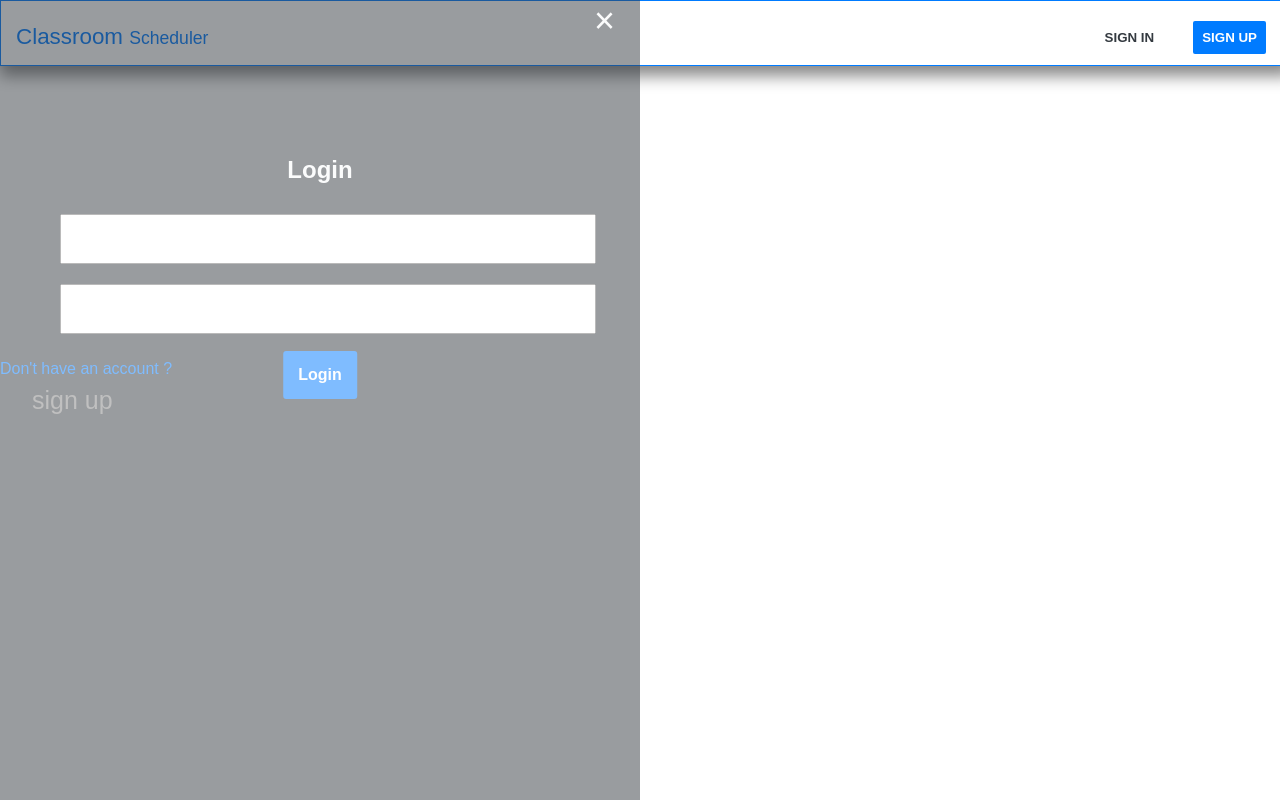
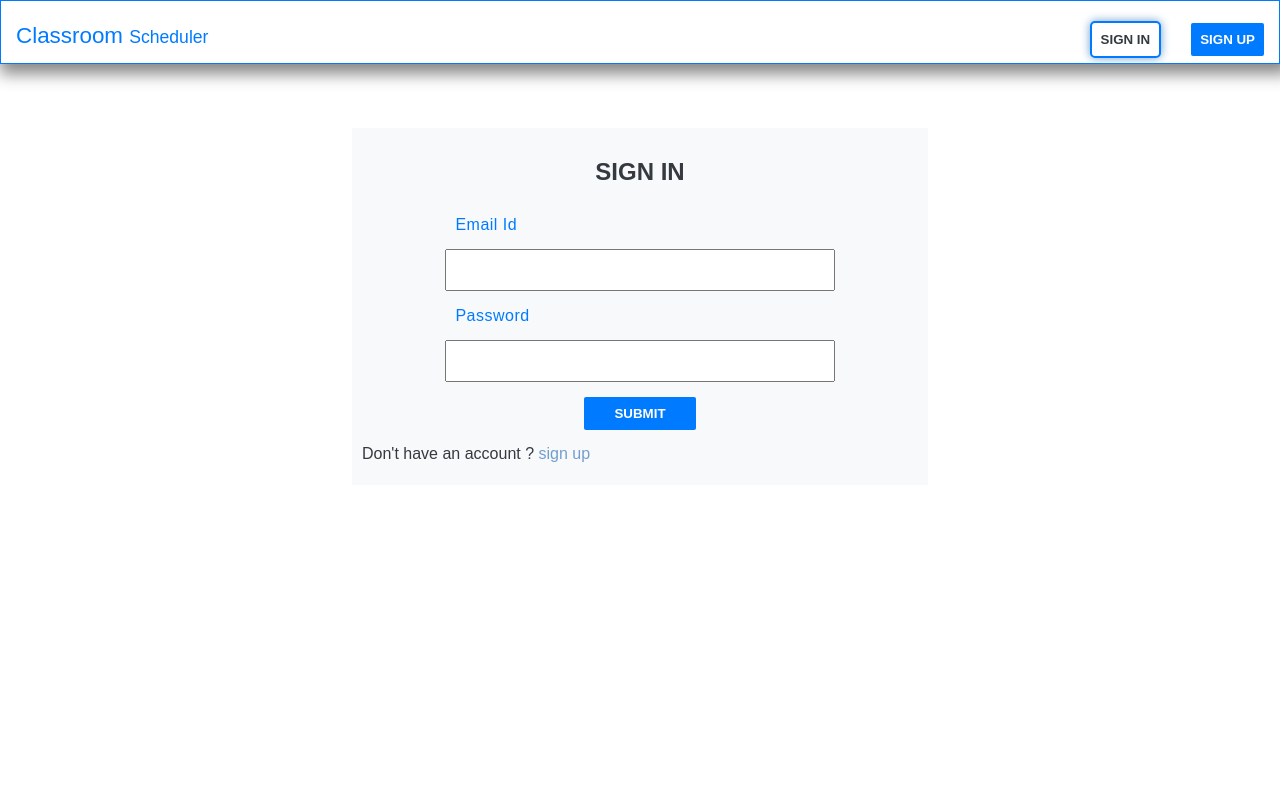
Before and after one commit to ak-1420/Scheduler, a React (Create React App) app in the folder client/: page / in a window 1280 px wide. Both pictures are taken after a click on the button "SIGN IN". Built offline with nearby package versions, Linux system fonts and the light colour scheme.

Commit message:
sign in & sign up ui added

```diff
--- a/client/public/css/styles.css
+++ b/client/public/css/styles.css
@@ -1,5 +1,20 @@
+* {
+  -webkit-box-sizing: border-box;
+          box-sizing: border-box;
+}
+
 .text-light {
   color: #f8f9fa;
+}
+
+.text-dark {
+  color: #343a40;
+}
+
+.text-center {
+  -webkit-box-align: center;
+      -ms-flex-align: center;
+          align-items: center;
 }
 
 body {
@@ -23,6 +38,7 @@ header {
 
 header .text-title {
   font-weight: 500;
+  cursor: pointer;
   padding: 10px;
   font-size: 1.4rem;
   margin: 5px;
@@ -72,7 +88,7 @@ header .auth {
 }
 
 main {
-  min-height: 90vh;
+  min-height: 75vh;
   margin: 0;
   padding: 0;
   height: auto;
@@ -80,76 +96,99 @@ main {
   margin-top: 5rem;
 }
 
-#auth-drawer {
-  height: 100%;
-  width: 0;
-  position: fixed;
-  z-index: 1;
-  top: 0;
-  left: 0;
-  background-color: #343a40;
-  opacity: 0.5;
-  overflow-x: hidden;
-  -webkit-transition: 0.5s;
-  transition: 0.5s;
-  padding-top: 60px;
+.container {
+  margin: 10% auto 10% auto;
+  width: 45%;
+  min-height: 320px;
+  background-color: #f8f9fa;
+  height: auto;
+  padding: 10px;
 }
 
-#auth-drawer .login {
-  -webkit-box-sizing: border-box;
-          box-sizing: border-box;
-  min-width: 320px;
-  max-height: 320px;
-  margin-top: 15%;
+.login {
+  margin: 2% auto 2% auto;
+  width: 100%;
+  -webkit-box-align: center;
+      -ms-flex-align: center;
+          align-items: center;
+  -webkit-box-pack: center;
+      -ms-flex-pack: center;
+          justify-content: center;
 }
 
-#auth-drawer .login h2 {
+.login h2 {
   text-align: center;
 }
 
-#auth-drawer span {
-  position: absolute;
-  top: 0;
-  right: 25px;
-  font-size: 36px;
-  margin-left: 50px;
-  cursor: pointer;
-  color: #f8f9fa;
+.login .btn {
+  width: 20%;
+  margin-left: auto;
+  margin-right: auto;
+  text-align: center;
+  display: -ms-grid;
+  display: grid;
 }
 
-#auth-drawer a {
-  padding: 8px 8px 8px 32px;
-  text-decoration: none;
-  font-size: 25px;
-  color: #818181;
-  display: block;
-  -webkit-transition: 0.3s;
-  transition: 0.3s;
-}
-
-@media screen and (max-height: 450px) {
-  .auth-drawer {
-    padding-top: 15px;
-  }
+.login .text-para {
+  width: 100%;
+  margin: 10px auto 10px auto;
+  display: flexbox;
+  color: #343a40;
 }
 
 .form-input {
-  margin: 10px auto 10px 60px;
-  min-height: 25px;
-  text-align: left;
-  font-size: 1.4rem;
-  width: 80%;
+  margin: 0 auto 0 auto;
+  width: 70%;
+  display: -webkit-box;
+  display: -ms-flexbox;
+  display: flex;
   padding: 10px;
+  font-size: 1rem;
 }
 
-.btn-drawer {
-  margin-top: 12%;
-  position: absolute;
-  left: 50%;
-  -webkit-transform: translateX(-50%);
-          transform: translateX(-50%);
+.form-label {
+  margin: 1% auto 1% auto;
+  width: 70%;
+  display: -webkit-box;
+  display: -ms-flexbox;
+  display: flex;
+  padding: 10px;
+  font-size: 1rem;
+  text-transform: capitalize;
+  letter-spacing: 0.5px;
+}
+
+.form-input:focus {
+  outline: none !important;
+  border: 2px solid #007bff;
+  -webkit-box-shadow: 0 0 10px #719ECE;
+          box-shadow: 0 0 10px #719ECE;
+}
+
+.btn:focus {
+  outline: none !important;
+  border: 2px solid #007bff;
+  -webkit-box-shadow: 0 0 10px #719ECE;
+          box-shadow: 0 0 10px #719ECE;
+}
+
+.link {
+  text-decoration: none;
+  color: #719ECE;
+}
+
+.link:visited {
+  color: #719ECE;
+}
+
+.link:hover {
+  color: #007bff;
+}
+
+.uppercase {
+  text-transform: uppercase;
+}
+
+span {
   cursor: pointer;
-  font-size: 1rem;
-  padding: 15px;
-  border-radius: 3px;
 }
--- a/client/src/Components/DataProvider.jsx
+++ b/client/src/Components/DataProvider.jsx
@@ -1,30 +1,31 @@
 import React from 'react';
 import Header from "./Header";
 import Main from "./Main";
-import SideDrawer from "./SideDrawer";
 
 
 class DataProvider extends React.Component {
     constructor(props) {
         super(props);
-        this.state = {};
+        this.state = {
+            tab:''
+        };
     }
 
-    openSidebar = () => {
-        document.getElementById("auth-drawer").style.width = "50%";
+    changeTab = (value) => {
+        this.setState({
+          tab:value
+        },()=>{
+            console.log('path changed',this.state);
+        })
     }
 
-    closeSidebar = () => {
-        document.getElementById("auth-drawer").style.width = "0";
-    }
+    render() {
+        const {tab} =  this.state;
 
-
-    render() {
         return (
             <div>
-                <Header openDrawer = {this.openSidebar} closeDrawer = {this.closeSidebar}/>
-                <Main openDrawer = {this.openSidebar} closeDrawer = {this.closeSidebar}/>
-                <SideDrawer closeDrawer = {this.closeSidebar}/>
+                <Header  path={tab} navigate={this.changeTab} />
+                <Main path={tab} navigate={this.changeTab}/>
             </div>
         );
     }
--- a/client/src/Components/Header.jsx
+++ b/client/src/Components/Header.jsx
@@ -3,25 +3,31 @@ import React from 'react';
 class Header extends React.Component {
     constructor(props) {
         super(props);
-        this.state = {};
+        this.state = {
+
+        };
     }
 
-
-    signIn = () => {
-        this.props.openDrawer();
+    home = () => {
+       this.props.navigate('')
     }
 
-    signUp = () => {
-        this.props.openDrawer();
+    navSignIn = () => {
+        this.props.navigate('signin')
+    }
+
+    navSignUp = () => {
+        this.props.navigate('signup')
     }
 
     render() {
+
         return (
             <header>
-                <h1 className="text-title">Classroom <span >Scheduler</span></h1>
+                <h1 className="text-title" onClick={this.home}>Classroom <span >Scheduler</span></h1>
                 <div className="auth">
-                    <button onClick={this.signIn} className="btn btn-light" type="submit">sign in</button>
-                    <button onClick={this.signUp} className="btn btn-primary" type="submit">sign up</button>
+                    <button onClick={this.navSignIn} className="btn btn-light" type="submit">sign in</button>
+                    <button onClick={this.navSignUp} className="btn btn-primary" type="submit">sign up</button>
                 </div>
             </header>
         );
--- a/client/src/Components/Login.jsx
+++ b/client/src/Components/Login.jsx
@@ -1,23 +1,30 @@
 import React from 'react';
 
 class Login extends React.Component {
+
     constructor(props) {
         super(props);
         this.state = {};
     }
 
+    navSignUp = () => {
+        this.props.navigate('signup')
+    }
+
+
     render() {
         return (
-            <React.Fragment>
-
-                 <form className="login">
-                 <h2 className="text-light"> Login </h2>
-                    <input className="form-input" type="text" name="email" id="txtEmail"/>
-                    <input className="form-input" type="password" name="password" id="txtPassword"/>
-                    <button type="submit" className="btn-primary btn-drawer">Login</button>
-                    <p> Don't have an account ? <a href="/signup">sign up</a></p>
-                </form>
-            </React.Fragment>
+               <div className="container">
+                    <form className="login">
+                        <h2 className="text-dark uppercase"> sign in </h2>
+                        <label className="form-label" htmlFor="txtEmail">Email Id</label>
+                        <input className="form-input" type="text" name="email" id="txtEmail" />
+                        <label className="form-label" htmlFor="txtPassword">Password</label>
+                        <input className="form-input" type="password" name="password" id="txtPassword" />
+                        <button type="submit" className="btn-primary btn">submit</button>
+                        <p className="text-para"> Don't have an account ? <span className="link" onClick={this.navSignUp}>sign up</span></p>
+                    </form>
+               </div>
         );
     }
 }
--- a/client/src/Components/Main.jsx
+++ b/client/src/Components/Main.jsx
@@ -1,4 +1,6 @@
 import React from 'react';
+import Login from './Login'
+import SignUp from './SignUp';
 
 class Main extends React.Component {
 
@@ -8,12 +10,15 @@ class Main extends React.Component {
     }
 
     render() {
+        const {path,navigate} = this.props;
         return (
             <main>
-
+              { path === "signin" && <Login path={path} navigate={navigate}/>   }
+              { path === "signup" && <SignUp path={path} navigate={navigate} /> }
             </main>
         );
     }
+
 }
 
 export default Main;
--- a/client/src/Components/SideDrawer.jsx
+++ /dev/null
@@ -1,20 +0,0 @@
-import React from 'react';
-import Login from './Login';
-
-class SideDrawer extends React.Component {
-    constructor(props) {
-        super(props);
-        this.state = {};
-    }
-
-    render() {
-        return (
-            <div className="sidebar" id="auth-drawer">
-                <span onClick = {this.props.closeDrawer} > &times; </span>
-                <Login />
-            </div>
-        );
-    }
-}
-
-export default SideDrawer;
--- /dev/null
+++ b/client/src/Components/SignUp.jsx
@@ -0,0 +1,33 @@
+import React from 'react';
+
+
+class SignUp extends React.Component {
+    constructor(props) {
+        super(props);
+        this.state = {};
+    }
+
+    navSignIn = () => {
+        this.props.navigate('signin')
+    }
+
+    render() {
+
+        return (
+            <div className="container">
+            <form className="login">
+                <h2 className="text-dark uppercase"> Sign Up </h2>
+                <label className="form-label" htmlFor="txtEmail">Email Id</label>
+                <input className="form-input" type="text" name="email" id="txtEmail" />
+                <label className="form-label" htmlFor="txtPassword">Password</label>
+                <input className="form-input" type="password" name="password" id="txtPassword" />
+                <button type="submit" className="btn-primary btn">submit</button>
+                <p className="text-para"> have an account ? <span className="link" onClick={this.navSignIn}>sign in</span></p>
+            </form>
+         </div>
+        );
+    }
+}
+
+
+export default SignUp;
```
Also changed, not shown: client/public/css/styles.min.css (+1 -1 lines).
